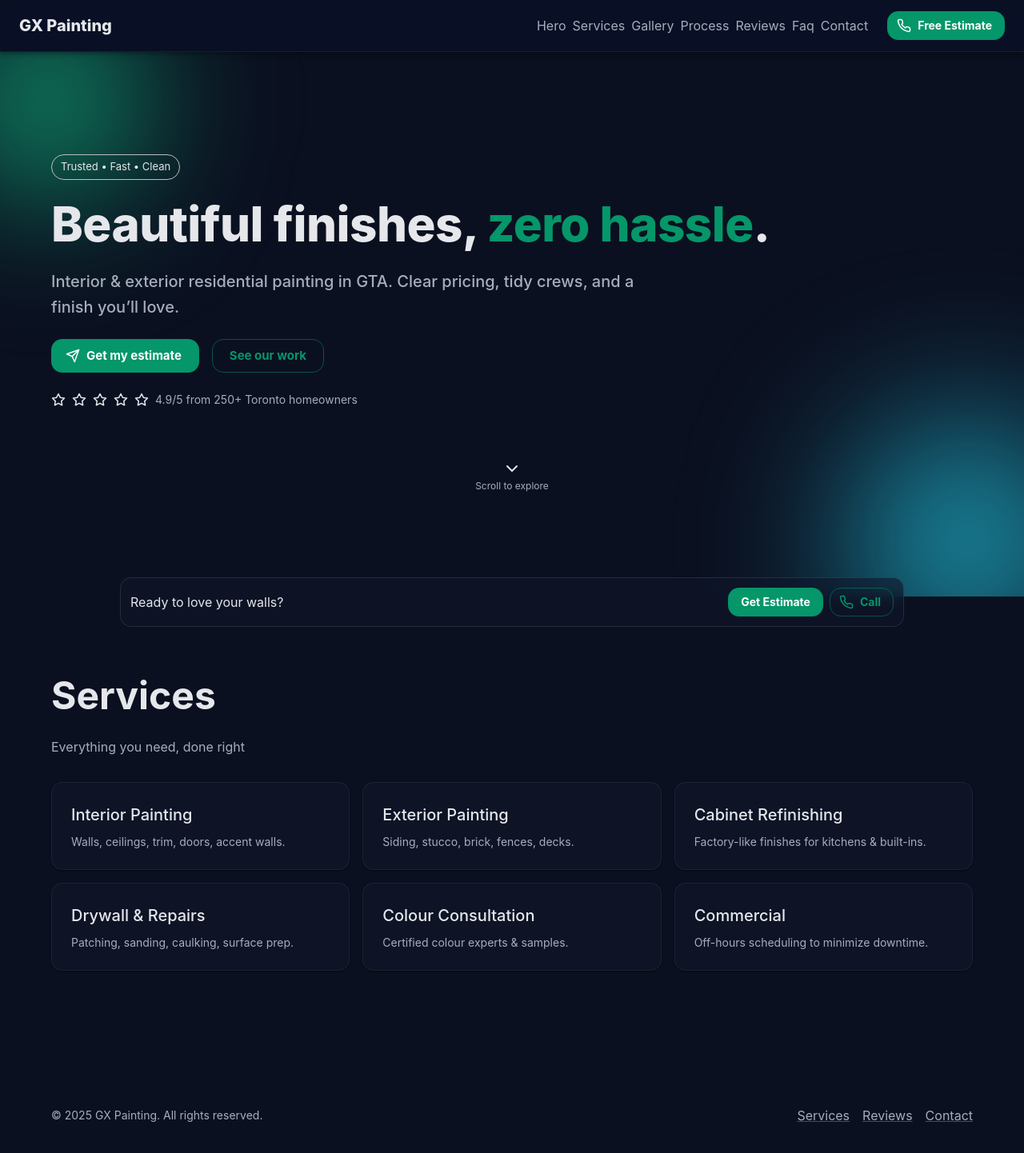
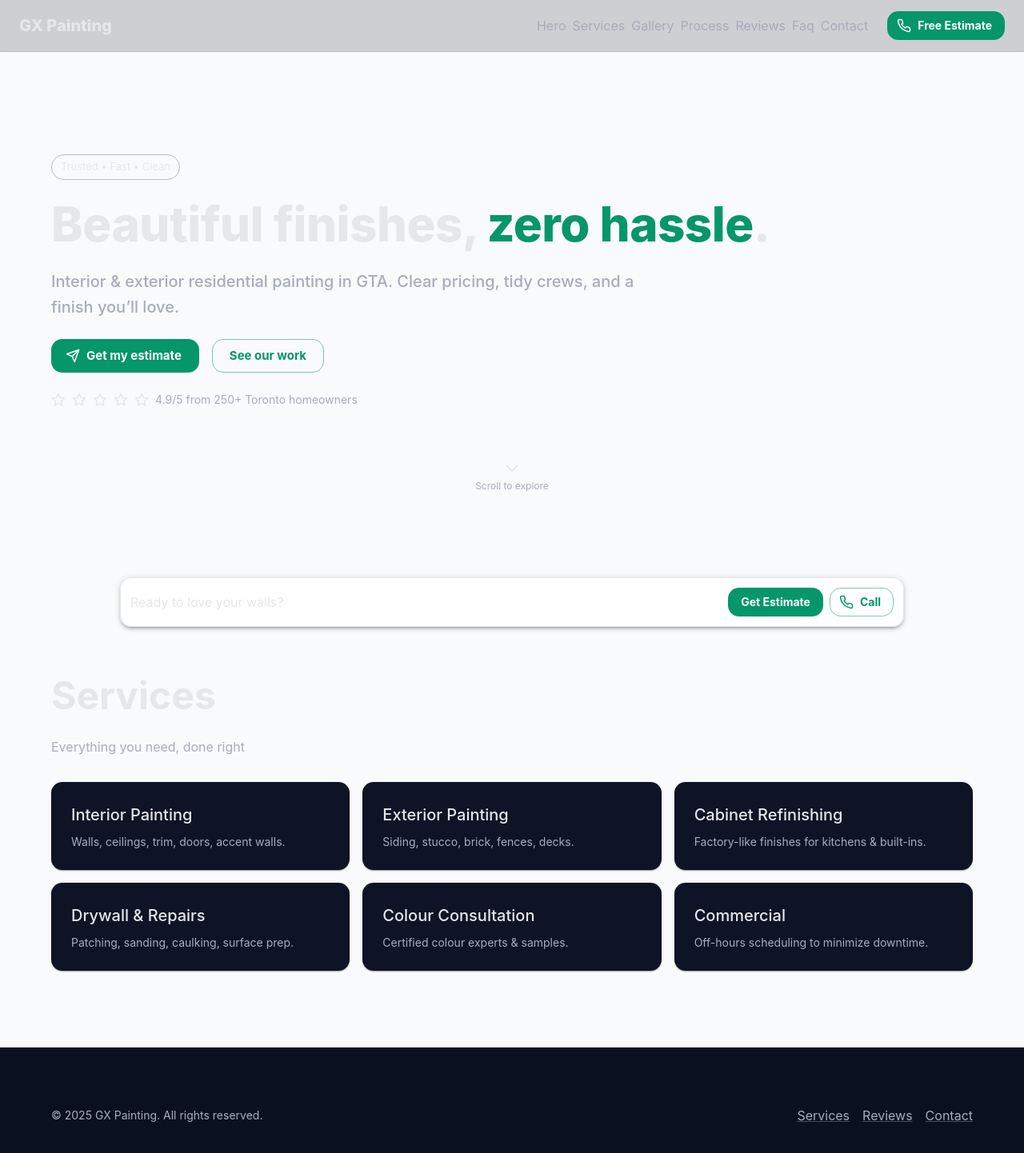
Before and after one commit to badnewsgoonies-dot/gxpainting.ca, a React (Vite) app: page / in a window 1280 px wide. Shown: the top 1442 px of the page at 80% size. Built offline with nearby package versions, Linux system fonts and the light colour scheme.

Commit message:
Update App.tsx

```diff
--- a/src/single-page/App.tsx
+++ b/src/single-page/App.tsx
@@ -2,8 +2,6 @@
 import React, { useEffect, useMemo, useRef, useState } from 'react'
 import { AppBar, Box, Button, Chip, Container, Divider, IconButton, Link, Paper, Stack, Toolbar, Typography } from '@mui/material'
 import { CheckCircle2, ChevronDown, Phone, Star, Send, Menu as MenuIcon } from 'lucide-react'
-
-// WHY: One-file single-page shell to simplify integration; sections are lazy-revealed for an "infinite scroll" feel.
 
 type SectionKey = 'hero' | 'services' | 'gallery' | 'process' | 'reviews' | 'faq' | 'contact'
 
@@ -32,9 +30,9 @@ function useInfiniteSections(total: number) {
 function Nav() {
   const [open, setOpen] = useState(false)
   return (
-    <AppBar position="sticky" color="transparent" sx={{ backdropFilter: 'saturate(140%) blur(8px)', borderBottom: '1px solid rgba(255,255,255,0.06)' }}>
+    <AppBar position="sticky" color="default" elevation={0} sx={{ borderBottom: '1px solid rgba(0,0,0,0.08)', backgroundColor: '#ffffffcc', backdropFilter: 'blur(8px)' }}>
       <Toolbar sx={{ gap: 2 }}>
-        <Typography variant="h6" sx={{ fontWeight: 800 }}>GX Painting</Typography>
+        <Typography variant="h6" sx={{ fontWeight: 800, color: 'text.primary' }}>GX Painting</Typography>
         <Box sx={{ flex: 1 }} />
         <Stack direction={{ xs: 'column', sm: 'row' }} spacing={1} sx={{ display: { xs: open ? 'flex' : 'none', sm: 'flex' } }}>
           {SECTION_ORDER.map((id) => (
@@ -54,12 +52,11 @@ function Nav() {
 
 function Hero() {
   return (
-    <Box id="hero" sx={{ position: 'relative', overflow: 'hidden', py: { xs: 10, md: 16 } }}>
-      <GradientBlobs />
+    <Box id="hero" sx={{ position: 'relative', overflow: 'hidden', py: { xs: 10, md: 16 }, backgroundColor: '#f9fafb' }}>
       <Container>
         <Stack spacing={3} alignItems="start">
           <Chip label="Trusted • Fast • Clean" variant="outlined" />
-          <Typography variant="h1" sx={{ fontSize: { xs: 36, md: 60 }, lineHeight: 1.05 }}>
+          <Typography variant="h1" sx={{ fontSize: { xs: 36, md: 60 }, lineHeight: 1.05, color: 'text.primary' }}>
             Beautiful finishes, <Box component="span" sx={{ color: 'primary.main' }}>zero hassle</Box>.
           </Typography>
           <Typography variant="h6" color="text.secondary" sx={{ maxWidth: 760 }}>
@@ -93,7 +90,7 @@ function Services() {
     <Section id="services" title="Services" subtitle="Everything you need, done right">
       <Stack direction="row" useFlexGap flexWrap="wrap" spacing={2}>
         {items.map((it) => (
-          <Paper key={it.title} sx={{ p: 3, flex: '1 1 280px', border: '1px solid rgba(255,255,255,0.06)' }}>
+          <Paper key={it.title} sx={{ p: 3, flex: '1 1 280px', border: '1px solid rgba(0,0,0,0.08)' }}>
             <Typography variant="h6" sx={{ mb: 1 }}>{it.title}</Typography>
             <Typography variant="body2" color="text.secondary">{it.desc}</Typography>
           </Paper>
@@ -134,7 +131,7 @@ function Process() {
     <Section id="process" title="Our Process" subtitle="Smooth from first call to final coat">
       <Stack direction={{ xs: 'column', md: 'row' }} spacing={2}>
         {steps.map((s) => (
-          <Paper key={s.k} sx={{ p: 3, flex: 1, border: '1px solid rgba(255,255,255,0.06)' }}>
+          <Paper key={s.k} sx={{ p: 3, flex: 1, border: '1px solid rgba(0,0,0,0.08)' }}>
             <Stack direction="row" spacing={1} alignItems="center" sx={{ mb: 1 }}>
               <CheckCircle2 />
               <Typography variant="h6">{s.t}</Typography>
@@ -157,7 +154,7 @@ function Reviews() {
     <Section id="reviews" title="Happy customers" subtitle="Homeowners rate us 4.9/5">
       <Stack spacing={2}>
         {reviews.map((r, i) => (
-          <Paper key={i} sx={{ p: 3, border: '1px solid rgba(255,255,255,0.06)' }}>
+          <Paper key={i} sx={{ p: 3, border: '1px solid rgba(0,0,0,0.08)' }}>
             <Stack direction="row" spacing={1} alignItems="center" sx={{ mb: 0.5 }}>
               {Array.from({ length: 5 }).map((_, j) => <Star key={j} size={16} />)}
               <Typography variant="body2" color="text.secondary">Verified</Typography>
@@ -181,7 +178,7 @@ function FAQ() {
     <Section id="faq" title="FAQ" subtitle="Answers to common questions">
       <Stack spacing={1.5}>
         {faqs.map((f) => (
-          <Paper key={f.q} sx={{ p: 2.5, border: '1px solid rgba(255,255,255,0.06)' }}>
+          <Paper key={f.q} sx={{ p: 2.5, border: '1px solid rgba(0,0,0,0.08)' }}>
             <Typography variant="subtitle1" sx={{ fontWeight: 700 }}>{f.q}</Typography>
             <Typography variant="body2" color="text.secondary">{f.a}</Typography>
           </Paper>
@@ -194,7 +191,7 @@ function FAQ() {
 function Contact() {
   return (
     <Section id="contact" title="Get your free estimate" subtitle="Tell us about your project">
-      <Paper component="form" action="/.netlify/functions/mail" method="POST" sx={{ p: 3, display: 'grid', gap: 2, border: '1px solid rgba(255,255,255,0.06)' }}>
+      <Paper component="form" action="/.netlify/functions/mail" method="POST" sx={{ p: 3, display: 'grid', gap: 2, border: '1px solid rgba(0,0,0,0.08)' }}>
         <input type="hidden" name="_honeypot" value="" />
         <input type="hidden" name="_subject" value="New estimate request" />
         <Stack direction={{ xs: 'column', sm: 'row' }} spacing={2}>
@@ -206,7 +203,7 @@ function Contact() {
         <Input name="details" label="Project details" multiline rows={4} required />
         <Stack direction={{ xs: 'column', sm: 'row' }} spacing={2}>
           <Button type="submit" variant="contained" startIcon={<Send size={18} />}>Request estimate</Button>
-          <Button href="tel:+14165551234" variant="outlined" startIcon={<Phone size={18} />}>Call (416) 555‑1234</Button>
+          <Button href="tel:+14165551234" variant="outlined" startIcon={<Phone size={18} />}>Call (416) 555-1234</Button>
         </Stack>
         <Typography variant="caption" color="text.secondary">By submitting, you agree to be contacted about your project.</Typography>
       </Paper>
@@ -219,8 +216,8 @@ function Input(props: any) {
     <Box sx={{ display: 'grid', gap: 0.5, width: '100%' }}>
       <Typography variant="caption" color="text.secondary">{props.label}</Typography>
       <Box component="input" {...props} className="rounded-xl" sx={{
-        bgcolor: 'background.paper',
-        border: '1px solid rgba(255,255,255,0.08)',
+        bgcolor: '#fff',
+        border: '1px solid rgba(0,0,0,0.1)',
         px: 2, py: 1.25,
         color: 'text.primary',
         '&:focus': { outline: '2px solid', outlineColor: 'primary.main' }
@@ -247,7 +244,7 @@ function Footer() {
 
 function StickyCTA() {
   return (
-    <Paper elevation={0} sx={{ position: 'fixed', bottom: 16, left: 0, right: 0, mx: 'auto', maxWidth: 980, p: 1.5, display: 'flex', gap: 1, alignItems: 'center', border: '1px solid rgba(255,255,255,0.10)', backdropFilter: 'blur(8px)', backgroundColor: 'rgba(15,23,42,0.6)' }}>
+    <Paper elevation={3} sx={{ position: 'fixed', bottom: 16, left: 0, right: 0, mx: 'auto', maxWidth: 980, p: 1.5, display: 'flex', gap: 1, alignItems: 'center', border: '1px solid rgba(0,0,0,0.1)', backgroundColor: '#ffffffee', backdropFilter: 'blur(6px)' }}>
       <Typography sx={{ flex: 1 }}>Ready to love your walls?</Typography>
       <Button href="#contact" variant="contained">Get Estimate</Button>
       <Button href="tel:+14165551234" variant="outlined" startIcon={<Phone size={18} />}>Call</Button>
@@ -257,7 +254,7 @@ function StickyCTA() {
 
 function Section({ id, title, subtitle, children }: { id: string, title: string, subtitle?: string, children: React.ReactNode }) {
   return (
-    <Box id={id} sx={{ py: { xs: 8, md: 12 } }}>
+    <Box id={id} sx={{ py: { xs: 8, md: 12 }, backgroundColor: '#f9fafb' }}>
       <Container>
         <Stack spacing={3} sx={{ mb: 4 }}>
           <Typography variant="h3">{title}</Typography>
@@ -265,15 +262,6 @@ function Section({ id, title, subtitle, children }: { id: string, title: string,
         </Stack>
         {children}
       </Container>
-    </Box>
-  )
-}
-
-function GradientBlobs() {
-  return (
-    <Box aria-hidden sx={{ position: 'absolute', inset: 0, zIndex: -1, overflow: 'hidden' }}>
-      <Box sx={{ position: 'absolute', top: -120, left: -120, width: 360, height: 360, borderRadius: '50%', filter: 'blur(80px)', background: 'radial-gradient(closest-side,#10b981,transparent)' }} />
-      <Box sx={{ position: 'absolute', bottom: -140, right: -140, width: 420, height: 420, borderRadius: '50%', filter: 'blur(90px)', background: 'radial-gradient(closest-side,#22d3ee,transparent)' }} />
     </Box>
   )
 }
@@ -299,7 +287,6 @@ export default function App() {
       {SECTION_ORDER.slice(0, visible).map((k) => (
         <React.Fragment key={k}>{sections[k]}</React.Fragment>
       ))}
-      {/* sentinel that reveals the next section when visible */}
       <div ref={sentinelRef} />
       <Footer />
       <StickyCTA />
```
